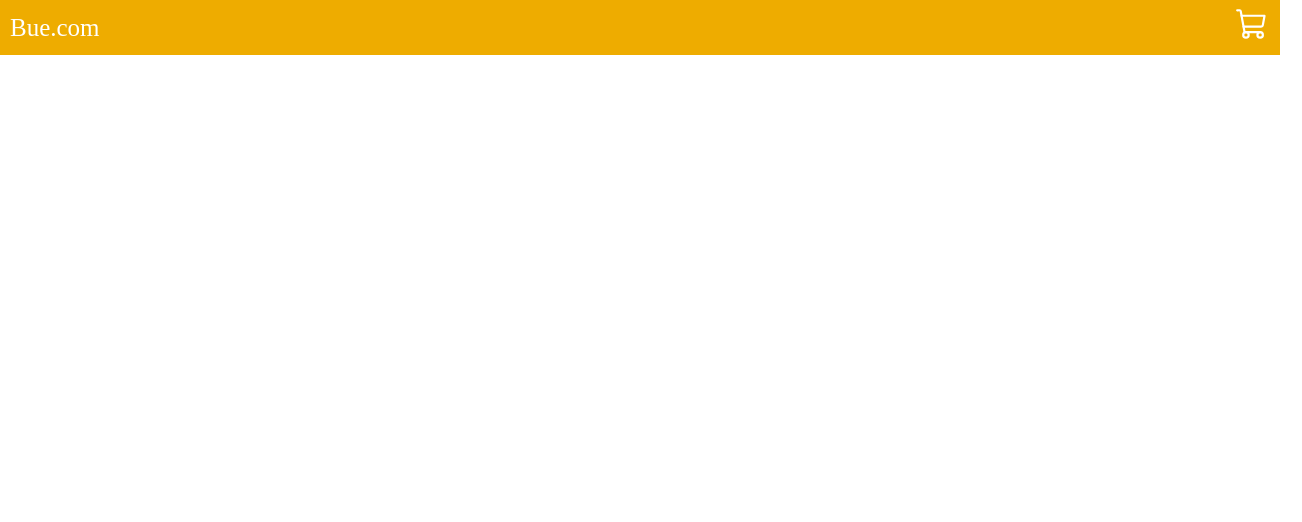
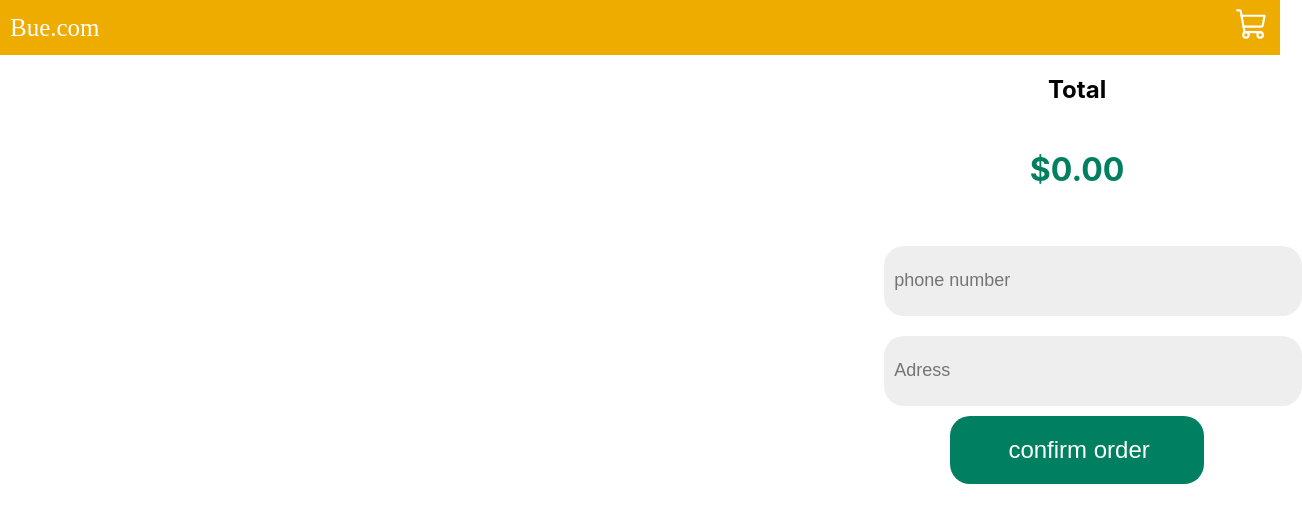
Before and after one commit to someone2042/store-react, a React (Create React App) app: page /cart in a window 1280 px wide. Shown: the top 522 px of the page, 1302 px wide, since content can reach past the window. Built offline with nearby package versions, Linux system fonts and the light colour scheme; a web font is replaced by a local one.

Commit message:
"Updated CSS styles, product information, and cart functionality in React components."

```diff
--- a/src/index.css
+++ b/src/index.css
@@ -82,6 +82,16 @@ img {
 
 }
 
+.Detail {
+  width: 1289px;
+  display: flex;
+  margin: auto;
+  margin-top: 50px;
+  box-shadow: 0 4px 10px hsla(0, 0%, 0%, 0.25);
+  border-radius: 15px;
+  height: 537px;
+}
+
 .prod {
 
   height: 436px;
@@ -94,6 +104,21 @@ img {
 
 }
 
+.Detail_img {
+  width: 465px;
+  height: 100%;
+}
+
+.Detail_info1 {
+  width: 829px;
+  padding: 40px;
+}
+
+.Detail_info {
+  width: 100%;
+  height: 70%;
+}
+
 .upper_info {
   display: flex;
   justify-content: space-between;
@@ -104,6 +129,22 @@ img {
   padding-left: 10px;
   font-size: 24px;
   margin: 0;
+}
+
+.Detail_name {
+  font-size: 30px;
+  font-weight: 500;
+}
+
+.Detail_p {
+  font-size: large;
+}
+
+.Detail_down_info {
+  width: 100%;
+  display: flex;
+  align-items: center;
+  justify-content: space-around;
 }
 
 .cart_name {
@@ -184,11 +225,41 @@ img {
   background-color: #ffc42f;
 }
 
+.Detail_add:hover {
+  background-color: #222;
+  color: #fff;
+  scale: 1.1;
+  background-color: #ffc42f;
+}
+
+.Detail_add {
+  width: 200px;
+  height: 60px;
+  margin: 15px;
+  border-radius: 10px;
+  border: none;
+  color: #fff;
+  display: flex;
+  justify-content: center;
+  align-items: center;
+  cursor: pointer;
+  font-size: 20px;
+  background-color: #FFB703;
+  transition: all .3s ease-out;
+}
+
 .cart_prod {
   width: 978px;
   height: 273px;
+  margin: 20px;
   border: solid 1px black;
   display: flex;
+}
+
+.cart_space {
+  width: 70%;
+  display: grid;
+  justify-content: center;
 }
 
 .cart_image {
@@ -238,6 +309,10 @@ img {
   transition: all .2s ease-out;
 }
 
+.cart {
+  display: flex;
+}
+
 .delet {
   width: 160px;
   height: 60px;
@@ -254,9 +329,57 @@ img {
 
 }
 
+.confirm {
+  width: 416px;
+  height: 381px;
+  display: grid;
+  justify-items: center;
+}
+
+.form {
+  width: 100%;
+  padding: 20px;
+  display: grid;
+}
+
+.phone {
+  width: 100%;
+  height: 68px;
+  margin: 10px;
+  border-radius: 20px;
+  padding-left: 10px;
+  font-size: large;
+  background-color: #EEEEEE;
+  border: none;
+}
+
+.order {
+  width: 254px;
+  height: 68px;
+  margin: 10px;
+  border-radius: 20px;
+  padding-left: 10px;
+  font-size: x-large;
+  margin: auto;
+  background-color: #008060;
+  color: #fff;
+  border: none;
+  transition: all .1s ease-out;
+}
+
+.order:hover {
+  scale: .95;
+  cursor: pointer;
+}
+
 .delet:hover {
   background-color: #d83b1f;
   scale: .9;
+}
+
+.total {
+  color: #008060;
+  font-size: xx-large;
 }
 
 .addTO:hover {
--- a/src/pages/ProductDetails.jsx
+++ b/src/pages/ProductDetails.jsx
@@ -1,12 +1,28 @@
 import React, { useContext } from "react";
-import { Link, useParams } from 'react-router-dom';
+import { MdAddShoppingCart } from "react-icons/md";
+import { shopcontext } from "./shop-contex";
+import { useParams } from 'react-router-dom';
 import { PROD } from "../list";
 export const ProductDetails = (props) => {
     const { productId } = useParams();
     const product = PROD.find(product => product.id === parseInt(productId));
+    const { addToCart, cartitem } = useContext(shopcontext);
+    const n = cartitem[product.id];
     return (
-        <div>
-
+        <div className="Detail">
+            <div className="Detail_img">
+                <img src={product.photo} />
+            </div>
+            <div className="Detail_info1">
+                <div className="Detail_info">
+                    <p className="Detail_name">{product.pname} </p>
+                    <p className="Detail_p">{product.info}</p>
+                </div>
+                <div className="Detail_down_info">
+                    <p className="price"> ${product.price} </p>
+                    <button onClick={() => addToCart(product.id)} className="Detail_add"> <MdAddShoppingCart size={30} />{n > 0 && <> ({n}) </>} </button>
+                </div>
+            </div>
         </div>
     )
 }
--- a/src/pages/cart.jsx
+++ b/src/pages/cart.jsx
@@ -8,14 +8,22 @@ export const Cart = () => {
     let n = getTotal()
     return (
         <div className="cart">
-            <div>
+            <div className="cart_space">
                 {PROD.map((product) => {
                     if (cartitem[product.id] !== 0) {
                         return < CartProd data={product} />
                     }
                 })}
             </div>
-            <div className="confirm"></div>
+            <div className="confirm">
+                <h2> Total</h2>
+                <h2 className="total">${n} </h2>
+                <form className="form">
+                    <input type="number" className="phone" placeholder="phone number" />
+                    <input type="text" className="phone" placeholder="Adress" />
+                    <input type="submit" className="order" value={'confirm order'} />
+                </form>
+            </div>
         </div>
     )
 };
--- a/src/pages/shop-contex.jsx
+++ b/src/pages/shop-contex.jsx
@@ -25,7 +25,7 @@ export const ShopContextProvider = (props) => {
                 total += cartitem[item] * k.price;
             }
         }
-        return total;
+        return total.toFixed(2);
     }
 
     const removFormCart = (pid) => {
```
Also changed, not shown: src/list.js (+15 -13 lines).
